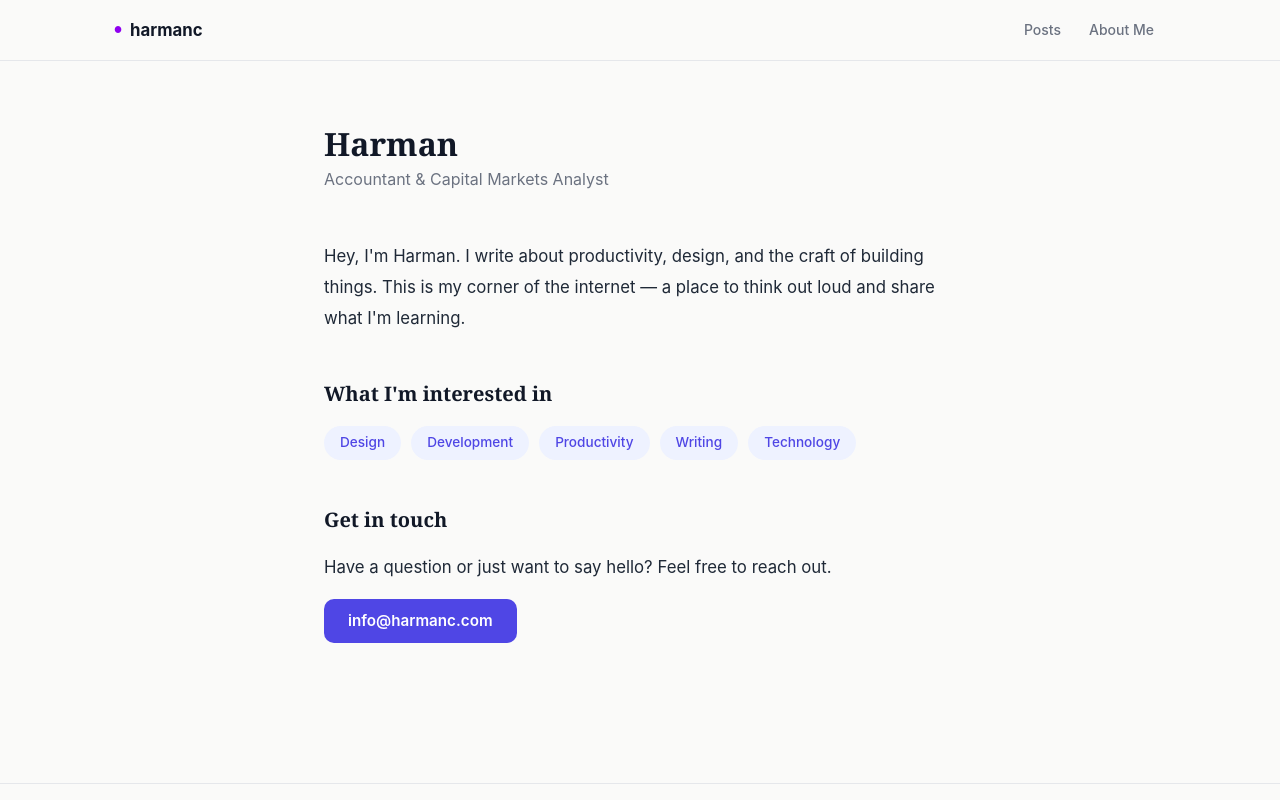
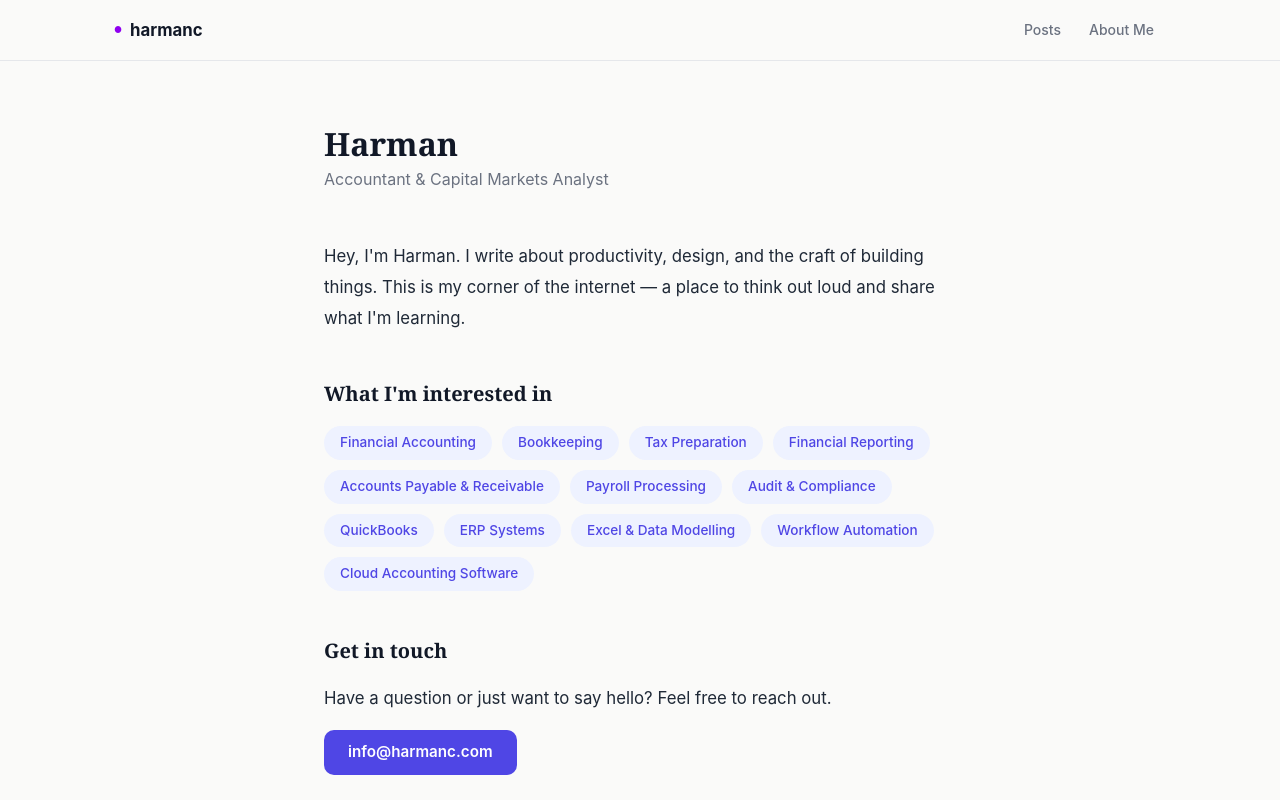
Before and after one commit to harzilla07-lab/name-page, a React (Vite) app: page / in a window 1280 px wide. Both pictures are taken after a click on the button "About Me". Shown: the top 800 px of the page. Built offline with nearby package versions, Linux system fonts and the light colour scheme.

Commit message:
Add 12 accounting & finance skills to About Me

```diff
--- a/src/components/About.jsx
+++ b/src/components/About.jsx
@@ -19,11 +19,18 @@ export default function About() {
         <section className="about-section">
           <h2 className="about-section-title">What I'm interested in</h2>
           <div className="about-tags">
-            <span className="about-tag">Design</span>
-            <span className="about-tag">Development</span>
-            <span className="about-tag">Productivity</span>
-            <span className="about-tag">Writing</span>
-            <span className="about-tag">Technology</span>
+            <span className="about-tag">Financial Accounting</span>
+            <span className="about-tag">Bookkeeping</span>
+            <span className="about-tag">Tax Preparation</span>
+            <span className="about-tag">Financial Reporting</span>
+            <span className="about-tag">Accounts Payable & Receivable</span>
+            <span className="about-tag">Payroll Processing</span>
+            <span className="about-tag">Audit & Compliance</span>
+            <span className="about-tag">QuickBooks</span>
+            <span className="about-tag">ERP Systems</span>
+            <span className="about-tag">Excel & Data Modelling</span>
+            <span className="about-tag">Workflow Automation</span>
+            <span className="about-tag">Cloud Accounting Software</span>
           </div>
         </section>
 
```
